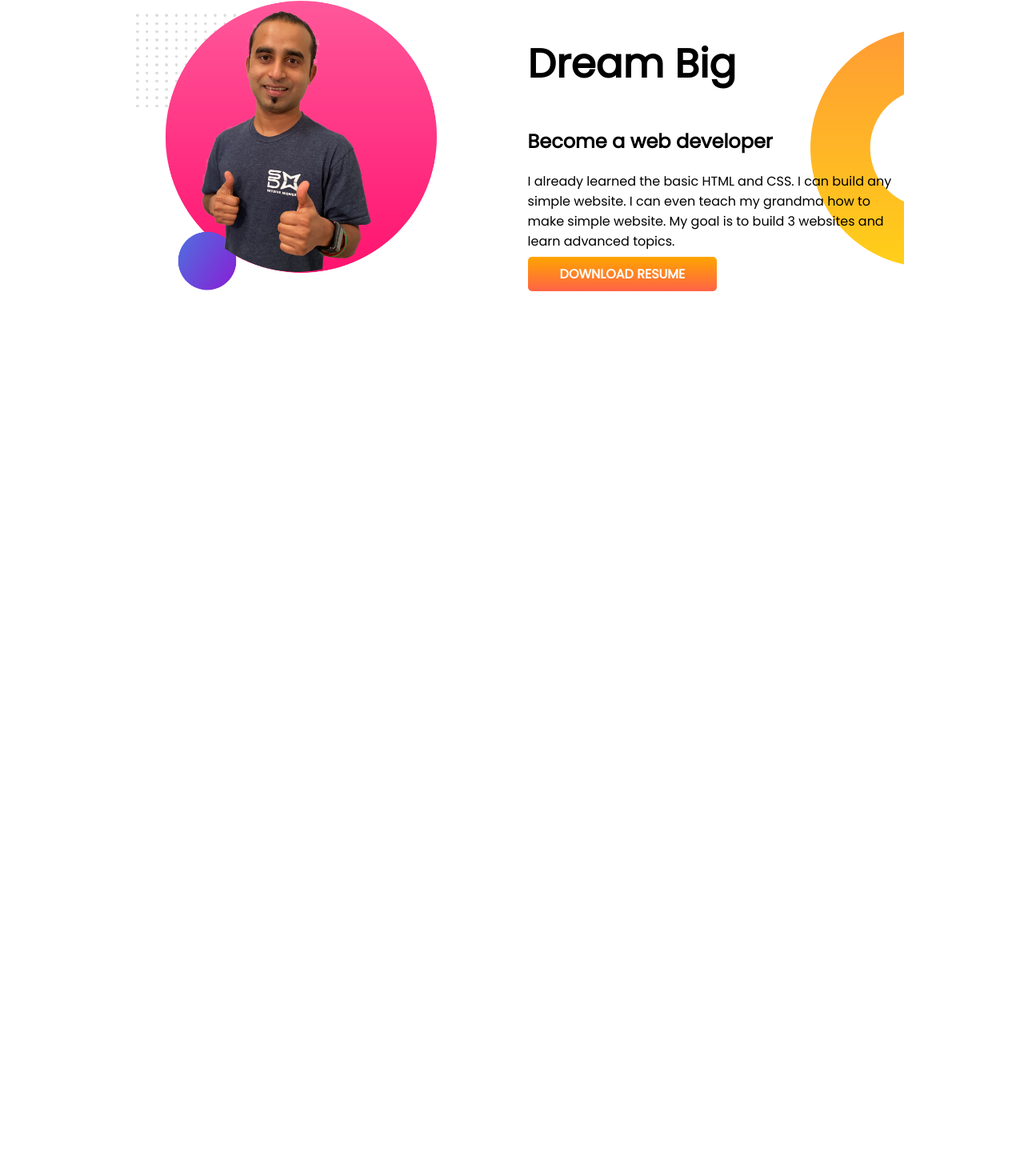
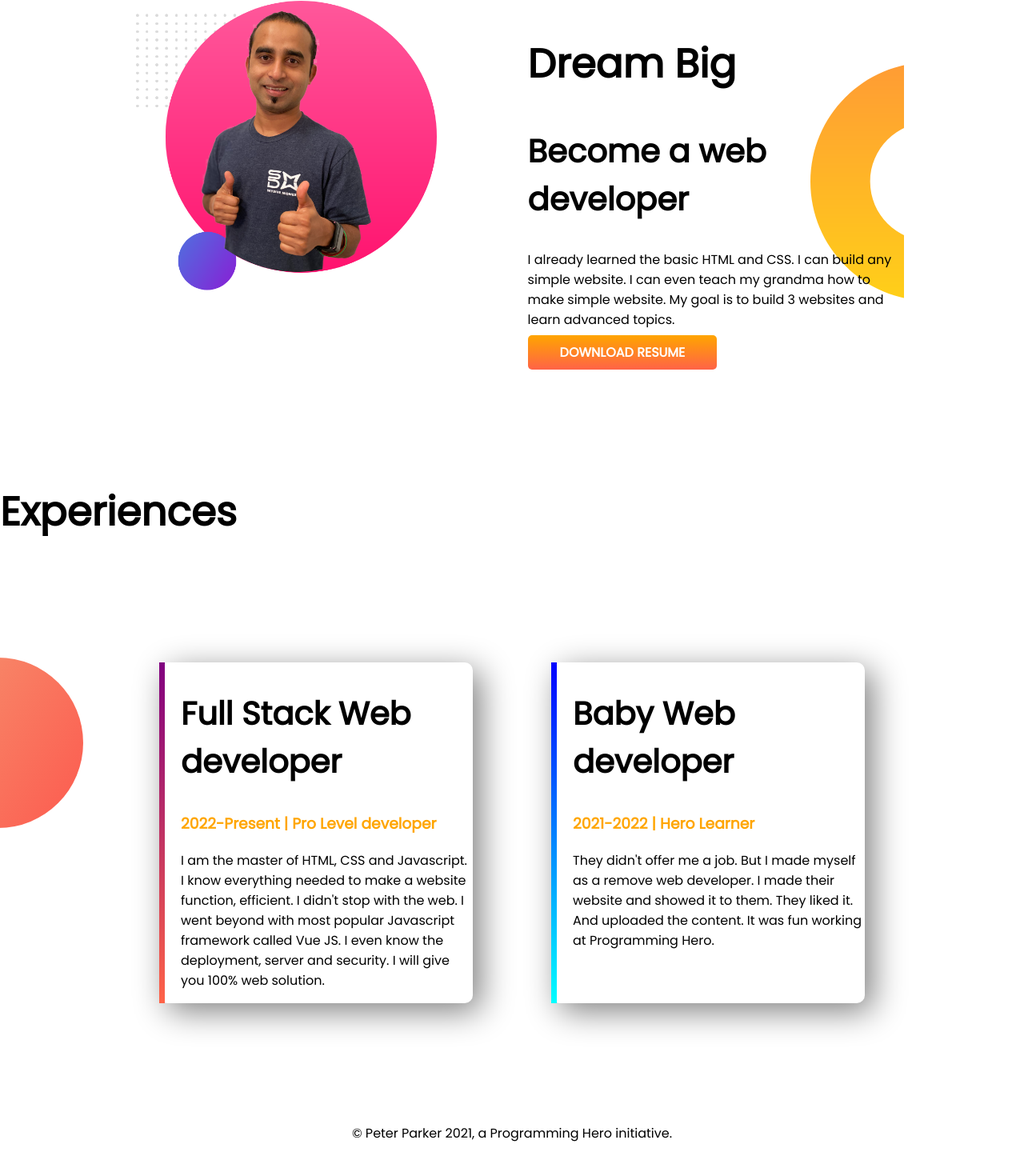
Before and after one commit to msakibhr/developer-portfolio, a plain HTML site: page index.html in a window 1280 px wide. Shown: the part 837-2282 px from the top of the page at 80% size. Before the commit the page ends 1357 px from the top, so only its background shows below. Drawn offline with Linux system fonts and the light colour scheme.

Commit message:
footer and experience added

```diff
--- a/index.html
+++ b/index.html
@@ -13,7 +13,7 @@
 </head>
 
 <body>
-    <section class="top-banner">
+    <section class="top-banner flexible-container">
         <div class="half-width">
             <h1>Welcome To</h1>
             <h1><span class="orange-color">Jhankar Mahbub</span> World!</h1>
@@ -25,7 +25,7 @@
             <img src="images/Jhankar-pic-with-bg.png" alt="">
         </div>
     </section>
-    <section class="dream-big">
+    <section class="dream-big flexible-container">
         <div class="half-width">
             <img src="images/jhankar2.png" alt="">
         </div>
@@ -37,6 +37,24 @@
             <a class="link-button" target="_blank" href="">DOWNLOAD RESUME</a>
         </div>
     </section>
+    <section class="experience-area">
+        <h1>Experiences</h1>
+        <div class="flexible-container">
+            <div id="full-stack-experience" class="experience-item">
+                <h2>Full Stack Web developer</h2>
+                <h3 class="orange-color">2022-Present | Pro Level developer</h3>
+                <p>I am the master of HTML, CSS and Javascript. I know everything needed to make a website function, efficient. I didn't stop with the web. I went beyond with most popular Javascript framework called Vue JS. I even know the deployment, server and security. I will give you 100% web solution.</p>
+            </div>
+            <div id="web-dev-experience" class="experience-item">
+                <h2>Baby Web developer</h2>
+                <h3 class="orange-color">2021-2022 | Hero Learner</h3>
+                <p>They didn't offer me a job. But I made myself as a remove web developer. I made their website and showed it to them. They liked it. And uploaded the content. It was fun working at Programming Hero.</p>
+            </div>
+        </div>
+    </section>
+    <footer>
+        <p>© Peter Parker 2021, a Programming Hero initiative.</p>
+    </footer>
 </body>
 
 </html>
--- a/style.css
+++ b/style.css
@@ -5,10 +5,13 @@ body{
 h1{
     font-size: 50px;
 }
+h2{
+    font-size: 40px;
+}
 .orange-color{
     color: orange;
 }
-section{
+.flexible-container{
     display: flex;
     margin: 150px;
 }
@@ -36,3 +39,29 @@ section{
     background-repeat: no-repeat;
     background-position: right;
 }
+.experience-area{
+    background-image: url(images/exp-bg.png);
+    background-repeat: no-repeat;
+    background-position: left;
+}
+.experience-item{
+    width: 40%;
+    margin-left: 5%;
+    margin-right: 5%;
+    padding-left: 20px;
+    border-radius: 10px;
+    box-shadow: 10px 10px 40px gray;
+}
+#web-dev-experience{
+    border-left: 7px solid;
+    border-image: linear-gradient(blue, cyan);
+    border-image-slice: 1;
+}
+#full-stack-experience{
+    border-left: 7px solid;
+    border-image: linear-gradient(purple, tomato);
+    border-image-slice: 1;
+}
+footer p {
+    text-align: center;
+}
```
Also changed, not shown: 4 other files.
